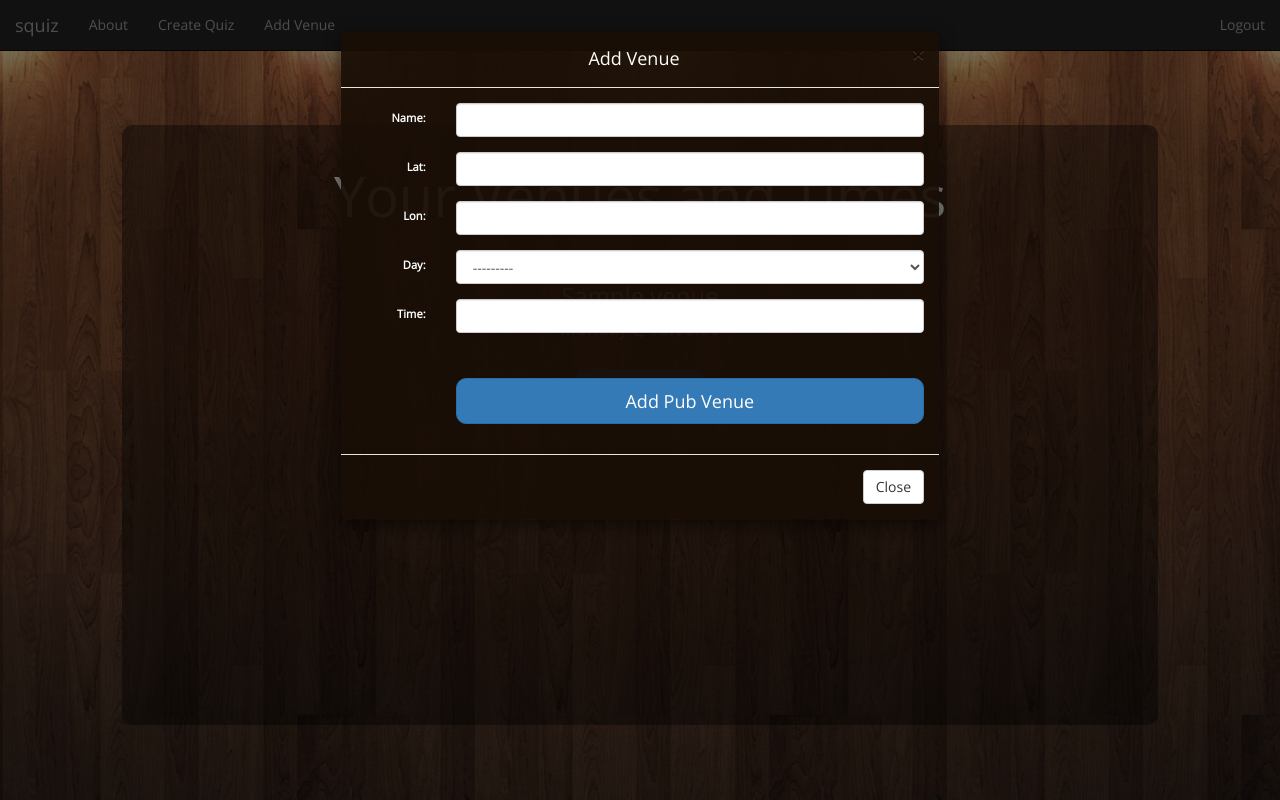
After one commit to hoodscott/squiz, a Django app: page /venues/ in a window 1280 px wide, after a click on "Add Venue". The commit adds this page. Run offline with Django 3.2, Linux system fonts and the light colour scheme; a user stored in the database is signed in; tables that the repository leaves empty hold one stand-in row (values such as "Sample post"); some libraries are stand-ins or nearby versions.

Commit message:
Hosts can add venues/quiz times

```diff
--- a/project_squiz/squiz/forms.py
+++ b/project_squiz/squiz/forms.py
@@ -110,6 +110,33 @@ class QuizForm(forms.ModelForm):
         fields = ('name', 'creator')
         exclude = []
 
+class VenueForm(forms.ModelForm):
+
+     # add bootstrap class to each field
+    def __init__(self, *args, **kwargs):
+        super(VenueForm, self).__init__(*args, **kwargs)
+        for field_name, field in self.fields.items():
+            field.widget.attrs['class'] = 'form-control'
+
+    class Meta:
+        model = Venue
+        fields = ('name', 'lat', 'lon')
+        exclude = []
+
+class TimeForm(forms.ModelForm):
+
+     # add bootstrap class to each field
+    def __init__(self, *args, **kwargs):
+        super(TimeForm, self).__init__(*args, **kwargs)
+        for field_name, field in self.fields.items():
+            field.widget.attrs['class'] = 'form-control'
+
+    class Meta:
+        model = QuizTime
+        fields = ('day', 'time')
+        exclude = []
+
+
 
 class LoginForm(forms.Form):
 
--- a/project_squiz/squiz/urls.py
+++ b/project_squiz/squiz/urls.py
@@ -22,6 +22,7 @@ urlpatterns = [
     url(r'^start/(?P<quiz_id>\w+)/$', views.start, name='start'),# start a quiz, create a quiz instance
 
     url(r'^nearby/$', views.nearby, name='nearby'),  #shows pup quizzes and times near to the users location
+    url(r'^venues/$', views.venues, name='venues'), # shows a host their venues
 
     #ajax calls
     url(r'^get_question/$', views.get_question, name='get_question'),# get the current question
--- a/project_squiz/squiz/views.py
+++ b/project_squiz/squiz/views.py
@@ -483,6 +483,7 @@ def start(request, quiz_id):
     # get the quiz object, 404 if not there
     this_quiz = get_object_or_404(Quiz, id = quiz_id)
 
+    # todo
     # check there are rounds
     # check there are no emtpty rounds
 
@@ -493,7 +494,54 @@ def start(request, quiz_id):
     quiz_inst = QuizInstance(quiz = this_quiz, host = this_host, current_question = '0q0', state='joinable')
     quiz_inst.save()
 
-    print quiz_inst.current_question
+    # redirect user to the play page
+    return redirect(reverse('play', args=[quiz_inst.id]))
+
+@login_required
+def venues(request):
+    context_dict = {}
+    context = RequestContext(request)
+
+    # get the current user
+    this_host = request.user.host
+
+    # get the user's venues
+    context_dict['venues'] = Venue.objects.filter(host = this_host)
+
+    # A HTTP POST?
+    if request.method == 'POST':
+        venue_form = VenueForm(request.POST)
+        time_form = TimeForm(request.POST)
+
+     # Have we been provided with a valid form?
+        if venue_form.is_valid() and time_form.is_valid():
+            # delay saving the model until we're ready to avoid integrity problems
+            venue = venue_form.save(commit=False)
+
+            # save time
+            time = time_form.save()
+
+            # add time and host to venue, then save
+            venue.time = time
+            venue.host = this_host
+            venue.save()
+
+            # refresh page
+            return redirect(reverse('venues'))
+
+        else:
+            # The supplied form contained errors - just print them to the terminal.
+            print venue_form.errors
+            print time_form.errors
+
+    else:
+        # If the request was not a POST, display the form to enter details.
+        venue_form = VenueForm()
+        time_form = TimeForm()
+
+
+    context_dict['venue_form'] = venue_form
+    context_dict['time_form'] = time_form
 
     # redirect user to the play page
-    return redirect(reverse('play', args=[quiz_inst.id]))
+    return render_to_response('squiz/venues.html', context_dict, context)
--- a/project_squiz/static/css/full.css
+++ b/project_squiz/static/css/full.css
@@ -129,3 +129,7 @@ table {
 label {
   font-size: 0.8em;
 }
+
+.modal-content {
+  background-color:rgba(25, 15, 6, 0.92);
+}
--- a/project_squiz/templates/squiz/base.html
+++ b/project_squiz/templates/squiz/base.html
@@ -49,6 +49,9 @@
           <li>
             <a href="{% url 'create_quiz' %}">Create Quiz</a>
           </li>
+          <li>
+            <a href="{% url 'venues' %}">Add Venue</a>
+          </li>
           {% else %}
           <li>
             <a href="{% url 'register' %}">Register to Host</a>
@@ -71,9 +74,6 @@
     <!-- jQuery -->
     <script src="{% static 'js/jquery.js' %}"></script>
 
-    <!-- DATATABLES -->
-    <script type="text/javascript" src="{% static 'js/datatables.min.js' %}"></script>
-
 	  <!-- Ajax -->
 	  <script src="{% static "js/ajax.js" %}"></script>
 
--- a/project_squiz/templates/squiz/home.html
+++ b/project_squiz/templates/squiz/home.html
@@ -1,4 +1,6 @@
 {% extends 'squiz/base.html' %}
+{% load static %}
+
 {% block title_block %}home{% endblock %}
 
 {% block body_block %}
@@ -181,4 +183,7 @@
         });
     } );
 </script>
+
+<!-- DATATABLES -->
+<script type="text/javascript" src="{% static 'js/datatables.min.js' %}"></script>
 {% endblock%}
--- a/project_squiz/templates/squiz/nearby.html
+++ b/project_squiz/templates/squiz/nearby.html
@@ -13,7 +13,7 @@
       <div class="col-md-10 col-md-offset-1">
         <div class="block">
           <div class="height20">
-            <p class="titlefont">Quiz Nearby</p>
+            <p class="titlefont">Quizzes Nearby</p>
           </div>
           <div class="height80">
 
@@ -26,8 +26,6 @@
 		    {% else %}
 		    <h3> There are no venues to display </h3>
 		    {% endif %}
-
-
           </div>
         </div>
       </div>
--- /dev/null
+++ b/project_squiz/templates/squiz/venues.html
@@ -0,0 +1,98 @@
+{% extends 'squiz/base.html' %}
+
+{% block title_block %}
+    venues
+{% endblock %}
+
+{% block body_block %}
+<div id="full">
+  <div class="container-fluid">
+    <div class="height10"></div>
+    <div class="row">
+      <!-- Left Pane -->
+      <div class="col-md-10 col-md-offset-1">
+        <div class="block">
+          <div class="height20">
+            <p class="titlefont">Your Venues and Times</p>
+          </div>
+          <div class="height80">
+
+		    {% if venues %}
+		    {% for venue in venues %}
+		    <h3> {{ venue.name }} </h3>
+        <h4>{{ venue.time }}</h4>
+		    {% endfor %}
+
+		    {% else %}
+		    <h3> There are no venues to display </h3>
+		    {% endif %}
+
+        <br>
+
+		    <!-- Trigger the modal with a button -->
+<button type="button" class="btn btn-primary btn-lg" data-toggle="modal" data-target="#myModal">Add Venue</button>
+
+                <!-- Modal -->
+                <div id="myModal" class="modal fade" role="dialog">
+                  <div class="modal-dialog">
+
+                    <!-- Modal content-->
+                    <div class="modal-content">
+                      <div class="modal-header">
+                        <button type="button" class="close" data-dismiss="modal">&times;</button>
+                        <h4 class="modal-title">Add Venue</h4>
+                      </div>
+                      <div class="modal-body">
+                        <form class="form-horizontal" role="form" id="venue_form" method="post" action="{% url 'venues' %}" enctype="multipart/form-data">
+              {% csrf_token %}
+              {% for hidden in venue_form.hidden_fields %}
+                {{ hidden }}
+              {% endfor %}
+
+              {% for hidden in time_form.hidden_fields %}
+                {{ hidden }}
+              {% endfor %}
+
+              {% for field in venue_form.visible_fields %}
+              <div class="form-group">
+                {{ field.errors }}
+                <label class="control-label col-sm-2" for="{{ field.label }}">{{ field.label }}:</label>
+                <div class="col-sm-10">
+                  {{ field }}
+                </div>
+              </div>
+              {% endfor %}
+
+              {% for field in time_form.visible_fields %}
+              <div class="form-group">
+                {{ field.errors }}
+                <label class="control-label col-sm-2" for="{{ field.label }}">{{ field.label }}:</label>
+                <div class="col-sm-10">
+                  {{ field }}
+                </div>
+              </div>
+              {% endfor %}
+
+              <div class="form-group">
+                <div class="col-sm-offset-2 col-sm-10">
+                  <button class="btn btn-primary home-buttons btn-lg pull-right" type="submit">Add Pub Venue</button>
+                </div>
+              </div>
+
+            </form>
+                      </div>
+                      <div class="modal-footer">
+                        <button type="button" class="btn btn-default" data-dismiss="modal">Close</button>
+                      </div>
+                    </div>
+
+                  </div>
+                </div>
+
+          </div>
+        </div>
+      </div>
+    </div>
+  </div>
+</div>
+{% endblock %}
```
